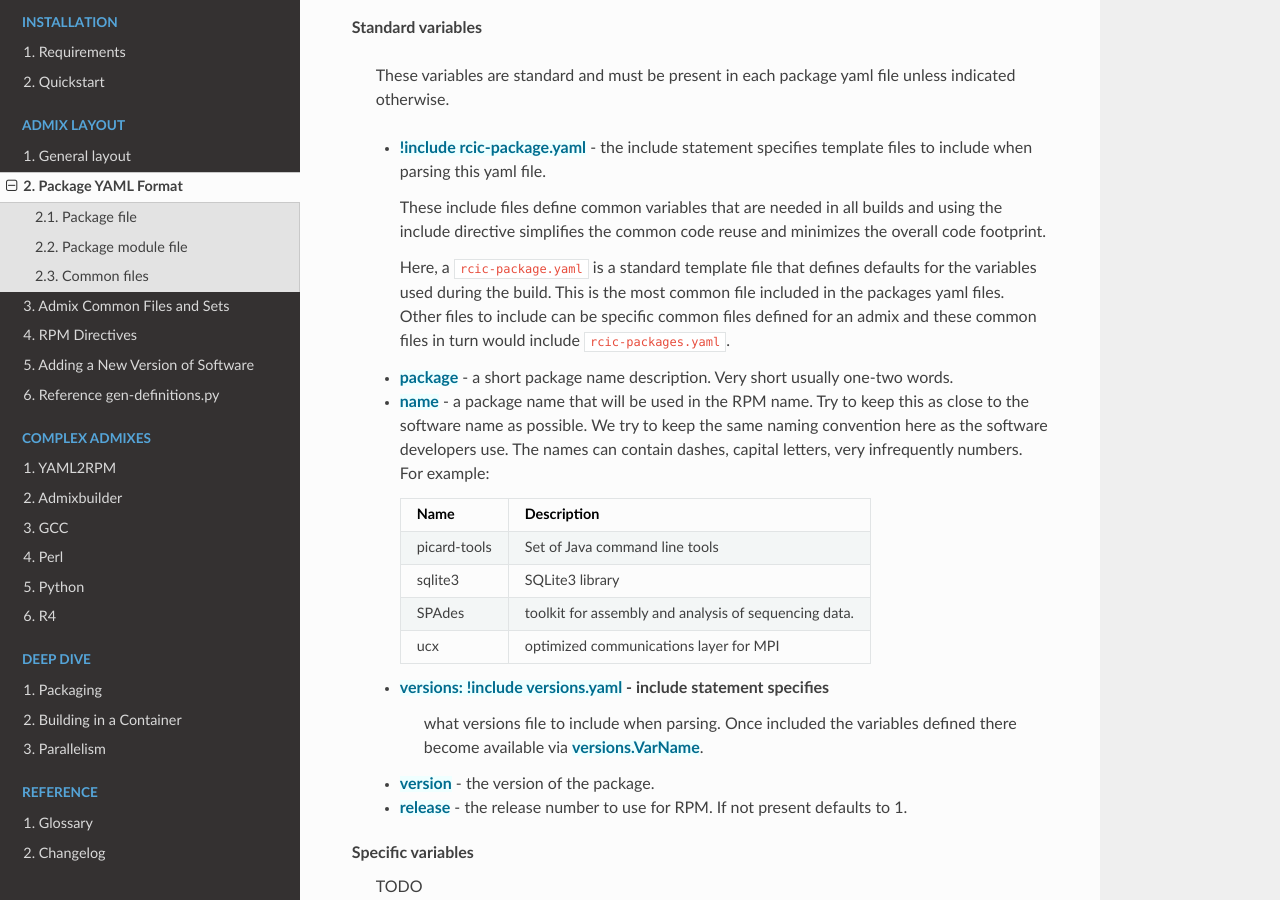
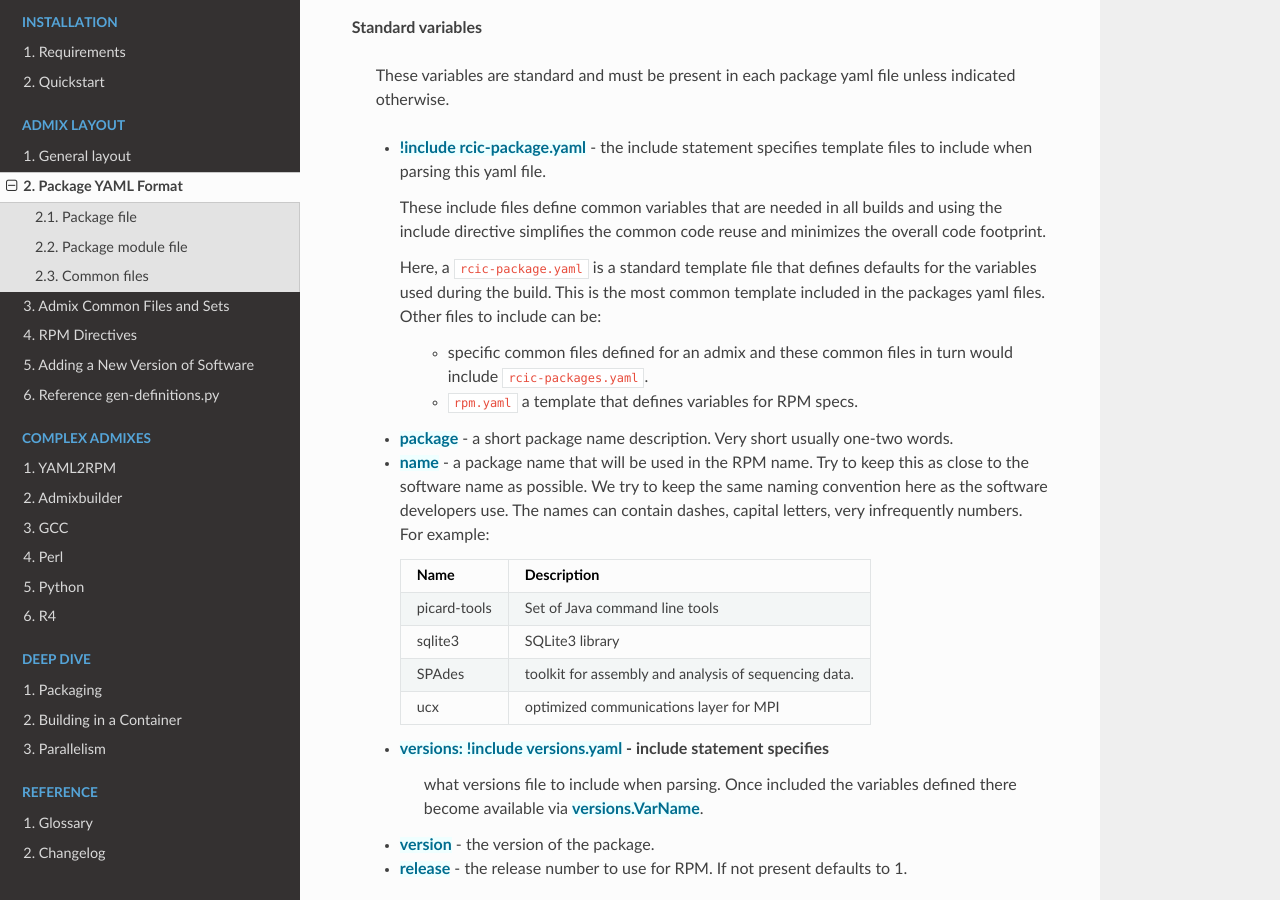
Before and after one commit to RCIC-UCI-Public/yaml2rpm-docs, a Sphinx documentation site: the page built from docs/source/yamlformat/yaml-package.rst, in a window 1280 px wide and 900 px high, scrolled down 1264 px. Built offline with Sphinx 7.4.7 and the Read the Docs theme 3.1.0, drawn with Linux system fonts in a browser that asks for light colours.

Commit message:
add what files can be included

```diff
--- a/docs/source/yamlformat/yaml-package.rst
+++ b/docs/source/yamlformat/yaml-package.rst
@@ -43,9 +43,10 @@ Some variable here are standard for all, others are software specific.
 
     Here, a ``rcic-package.yaml`` is a standard template file that defines
     defaults for the variables used during the build. This is the most common
-    file included in the packages yaml files.  Other files to include can be
-    specific common files defined for an admix and these common files in turn would
-    include ``rcic-packages.yaml``.
+    template included in the packages yaml files. Other files to include can be:
+
+	- specific common files defined for an admix and these common files in turn would include ``rcic-packages.yaml``.
+	- ``rpm.yaml`` a template that defines variables for RPM specs.
 
   - :yvars:`package` - a short package name description. Very short usually one-two words.
   - :yvars:`name` - a package name that will be used in the RPM name. Try to
```
